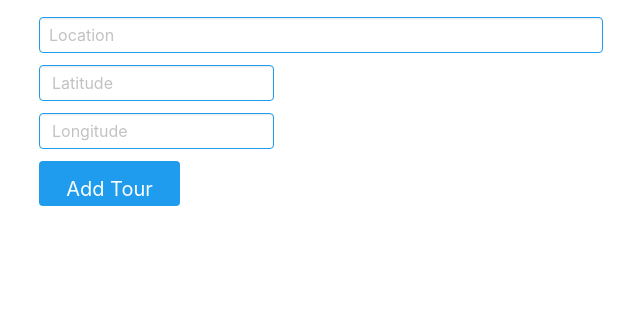
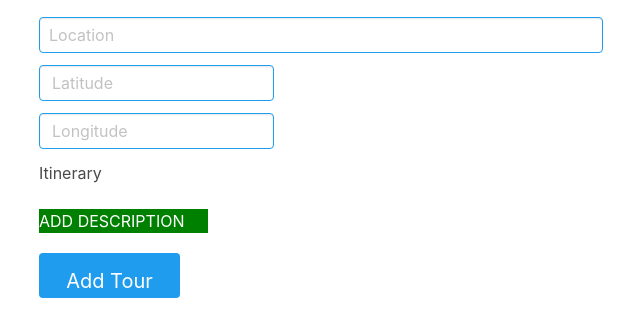
Before and after one commit to PrabuPro/sunway-backend, a CodeIgniter app: page /sunwayholidays/index.php/tourcontroller/addTours in a window 1280 px wide. Shown: the part 875-1185 px from the top of the page, without its empty margins (25-665 px from the left). Before the commit the page ends 1081 px from the top, so only its background shows below. Run offline with CodeIgniter, Linux system fonts and the light colour scheme; a user stored in the database is signed in.

Commit message:
itinerary insert and database - complete

```diff
--- a/application/controllers/TourController.php
+++ b/application/controllers/TourController.php
@@ -33,6 +33,10 @@ class TourController extends CI_Controller{
         $this->form_validation->set_rules('suitable_for', 'Suitable_for', 'trim|required|max_length[15]');
         $this->form_validation->set_rules('price', 'Price', 'trim|required|integer|max_length[15]');
         $this->form_validation->set_rules('location', 'Location', 'trim|required|max_length[15]');
+        $this->form_validation->set_rules('lat', 'Lat', 'trim|required|max_length[15]');
+        $this->form_validation->set_rules('lng', 'Lng', 'trim|required|max_length[15]');
+        $this->form_validation->set_rules('day[]', 'Day', 'trim|required|max_length[15]');
+        $this->form_validation->set_rules('desc[]', 'Itinerary Desc', 'trim|required|max_length[15]');
 
         if($this->form_validation->run() == FALSE){
              $dataflash = array(
@@ -63,25 +67,29 @@ class TourController extends CI_Controller{
             //insert tour table
             $tourId = $this->tour_model->insert_tours($databaseData);
 
-            $databaseData2 = array(
-                'tour_id' => $tourId,
-                'introduction' => $this->input->post('introduction'),
-                'lat' => $this->input->post('lat'),
-                'lng' => $this->input->post('lng')
-            );
 
-            //insert tour_item table
-            $tourItemId = $this->tour_model->insert_tour($databaseData2);
+            $res = $this->tour_model->insert_itinerary($tourId);
 
+            if($res){
+                $dataflash = array(
+                    'success' => 'Successfully Uploaded'
+                );
 
+                $this->session->set_flashdata($dataflash);
+                $data['site_view'] = 'addTours';
+                $this->load->view('admin/dashboard', $data);
 
-            $dataflash = array(
-                'success' => 'Successfully Uploaded'
-            );
+            } else {
+                    $dataflash = array(
+                        'error' => 'Database error'
+                    );
 
-            $this->session->set_flashdata($dataflash);
-            $data['site_view'] = 'addTours';
-            $this->load->view('admin/dashboard', $data);
+                    $this->session->set_flashdata($dataflash);
+                    $data['site_view'] = 'addTours';
+                    $this->load->view('admin/dashboard', $data);
+
+            }
+
 
             } else {
                 $data['site_view'] = 'addTours';
--- a/application/models/Tour_model.php
+++ b/application/models/Tour_model.php
@@ -42,8 +42,29 @@ class Tour_model extends CI_Model{
     public function get_tourSuggessions($pageId){
         $query = $this->db->get_where('tours', array('tour_id' => $pageId), 1);
 
-        //return tour type from above and get similar tour types
+    }
 
+    public function insert_itinerary($id){
+
+        $day = $this->input->post("day");
+        $desc = $this->input->post("desc");
+        $i = 0;
+
+        if($desc){
+            foreach($desc as $row){
+                $data['tour_id'] = $id;
+                $data['item_number'] = $day[$i];
+                $data['item_details'] = $desc[$i];
+                $this->db->insert("itinerary",$data);
+                $i++;
+            }
+        }
+
+       if ($this->db->affected_rows() == '1')
+        {
+            return TRUE;
+        }
+        return FALSE;
     }
 
     public function search($suitable, $tour_type) {
@@ -54,8 +75,6 @@ class Tour_model extends CI_Model{
         return $query->result();
     }
 
-
-
 }
 
 ?>
--- a/application/views/AddTours.php
+++ b/application/views/AddTours.php
@@ -55,14 +55,15 @@
 							</div>
 							<div class="field">
 								<div class="control">
-									<input class="input is-info" name="description" type="text" value="<?php echo set_value('description');?>" placeholder="Description">
+									<input class="input is-info" name="description" type="text" value="<?php echo set_value('description');?>"
+									 placeholder="Description">
 								</div>
 							</div>
-                            <div class="field">
-                                <div class="control">
-                                    <textarea class="textarea is-info" placeholder="Introduction" name="introduction"><?php echo set_value('introduction');?></textarea>
-                                </div>
-                            </div>
+							<div class="field">
+								<div class="control">
+									<textarea class="textarea is-info" placeholder="Introduction" name="introduction"><?php echo set_value('introduction');?></textarea>
+								</div>
+							</div>
 							<div class="field">
 								<div class="control">
 									<div class="select is-info">
@@ -99,7 +100,7 @@
 							</div>
 							<div class="field">
 								<div class="control">
-									<input class="column is-5 input is-info" name="price" type="text" placeholder="Price" value="<?php echo set_value('price');?>" >
+									<input class="column is-5 input is-info" name="price" type="text" placeholder="Price" value="<?php echo set_value('price');?>">
 								</div>
 							</div>
 
@@ -135,15 +136,24 @@
 							</div>
 							<div class="field">
 								<div class="control ">
-									<input class="column is-5 input is-info" name="lng" type="text" placeholder="Longitude" value="<?php echo set_value('lng');?>" >
+									<input class="column is-5 input is-info" name="lng" type="text" placeholder="Longitude" value="<?php echo set_value('lng');?>">
 								</div>
 							</div>
+
+							<h2>Itinerary</h2><br>
+
+							<div style="margin-bottom:20px;" id="description"><p id="add_field" style="background-color:green; width:30%; color:white;">ADD DESCRIPTION</p></div>
 
 							<div class="field">
 								<div class="control">
 									<input class="column is-3 button is-block is-info is-medium is-fullwidth" type="submit" value="Add Tour">
 								</div>
 							</div>
+
+
+
+
+
 						</form>
 
 					</div>
@@ -153,6 +163,30 @@
 		</div>
 	</div>
 </div>
+<script src="<?php echo base_url();?>assets/js/jquery.min.js"></script>
+<script>
+ var count = 0;
+	var count = 0;
+    $(document).ready(function() {
+        $('p#add_field').click(function(){
+           count += 1;
+			var html=`<div class="columns is-mobile is-multiline ">
+								<div class="column ">
+									<strong>Itinarary Item  - `+ count +`  </strong>
+								</div>
+								<div class="column is-narrow">
+									<input class="column is-3 input is-info" name="day[]" type="text" placeholder="Day" >
+								</div>
+								<div class="column ">
+									<input class="column is-9 input is-info" name="desc[]" type="text" placeholder="Description" >
+								</div>
+							</div>`;
+            $('#description').append(html);
+
+    	});
+    });
+
+</script>
 <script class="jsbin" src="http://ajax.googleapis.com/ajax/libs/jquery/1/jquery.min.js"></script>
 <script async type="text/javascript" src="<?php echo base_url(); ?>assets/js/form.js"></script>
 
```
